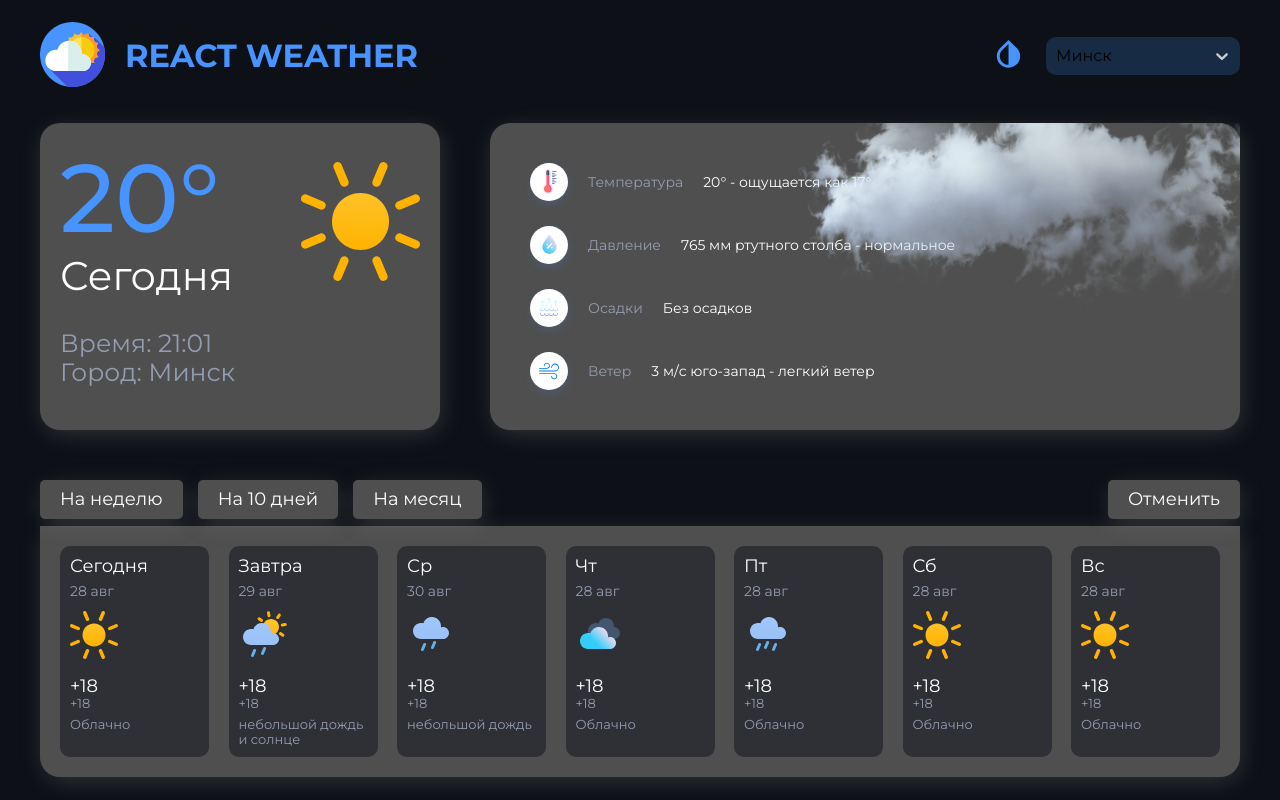
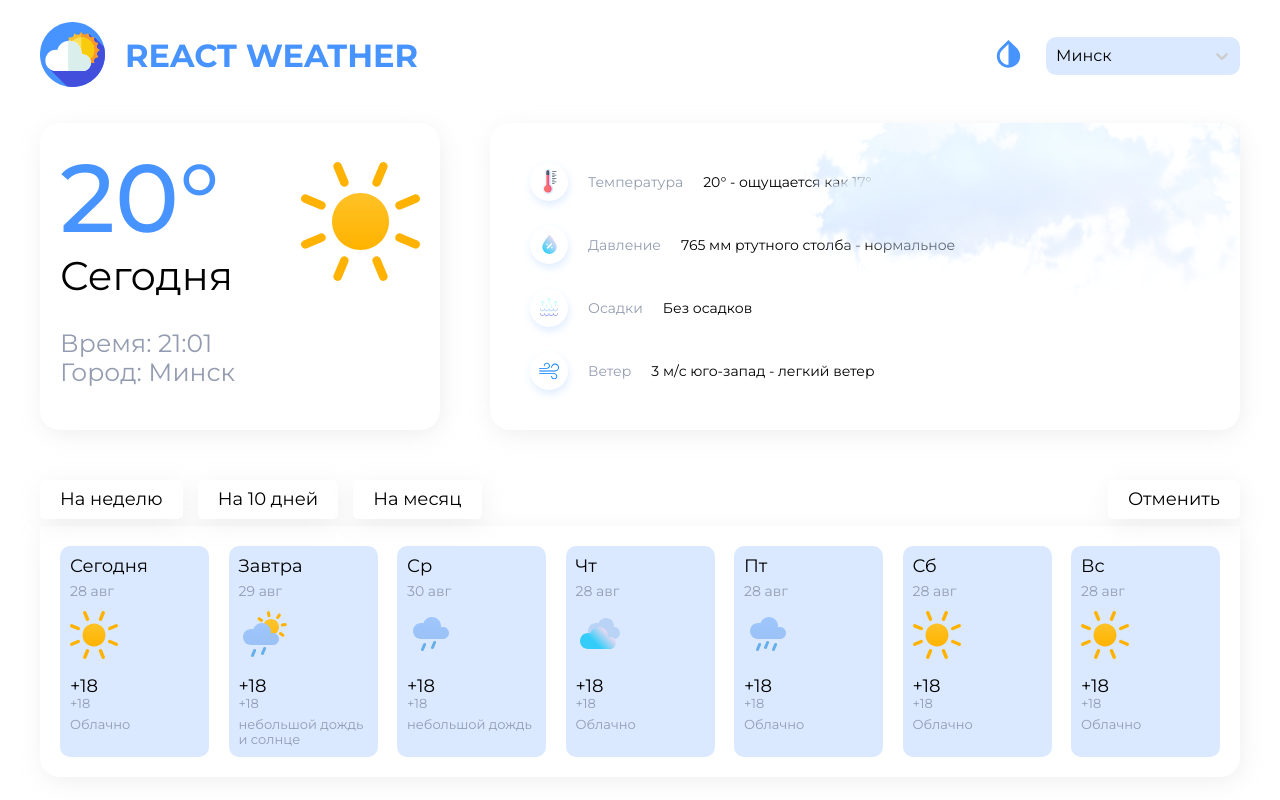
Before and after one commit to dimaurbanovich/weather, a React (Create React App) app: page / in a window 1280 px wide. Built offline with nearby package versions, Linux system fonts and the light colour scheme.

Commit message:
created theme switching using css

```diff
--- /dev/null
+++ b/src/context/themeContext.ts
@@ -0,0 +1,3 @@
+import { createContext } from "react";
+
+export const themeContext = createContext({})
--- a/src/shared/Header/Header.tsx
+++ b/src/shared/Header/Header.tsx
@@ -1,4 +1,4 @@
-import React from 'react';
+import React, { useEffect, useState } from 'react';
 import GlobalSvgSelector from '../../assets/icons/global/GlobalSvgSelector';
 import s from './Header.module.scss';
 import Select from 'react-select';
@@ -12,10 +12,12 @@ const Header = (props: Props) => {
     { value: 'city-3', label: 'Брест ' },
   ];
 
+  const [theme, setTheme] = useState('light');
+
   const colourStyles = {
     control: (styles: any) => ({
       ...styles,
-      backgroundColor: 0 ? '#4F4F4F' : 'rgba(71, 147, 255, 0.2)',
+      backgroundColor: theme === 'dark' ? '#4F4F4F' : 'rgba(71, 147, 255, 0.2)',
       width: '194px',
       height: '37px',
       border: 'none',
@@ -24,9 +26,32 @@ const Header = (props: Props) => {
     }),
     singleValue: (styles: any) => ({
       ...styles,
-      color: 0 ? '#fff' : '#000',
+      color: theme === 'dark' ? '#fff' : '#000',
     }),
   };
+
+  const changeTheme = () => {
+    setTheme(theme === 'light' ? 'dark' : 'light');
+  };
+
+  useEffect(() => {
+    const root = document.querySelector(':root') as HTMLElement;
+
+    const components = [
+      'body-background',
+      'components-background',
+      'card-background',
+      'card-shadow',
+      'text-color',
+    ];
+
+    components.forEach((component) => {
+      root.style.setProperty(
+        `--${component}-default`,
+        `var(--${component}-${theme})`
+      );
+    });
+  }, [theme]);
 
   return (
     <header className={s.header}>
@@ -37,7 +62,7 @@ const Header = (props: Props) => {
         <h1 className={s.title}>React weather</h1>
       </div>
       <div className={s.wrapper}>
-        <div className={s.change_theme}>
+        <div className={s.change_theme} onClick={changeTheme}>
           <GlobalSvgSelector id="change-theme" />
         </div>
         <Select
--- a/src/styles/variables.scss
+++ b/src/styles/variables.scss
@@ -23,25 +23,25 @@ $card-box-shadow-dark: 0px 3px 20px rgba(5, 5, 5, 0.28);
   //body-background
   --body-background-dark: #{$body-background-dark};
   --body-background-light: #{$body-background-light};
-  --body-background-default: var(#{--body-background-dark});
+  --body-background-default: var(#{--body-background-light});
 
   //components-background
   --components-background-dark: #{$components-background-dark};
   --components-background-light: #{$components-background-light};
-  --components-background-default: var(#{--components-background-dark});
+  --components-background-default: var(#{--components-background-light});
 
   //card-background
   --card-background-dark: #{$card-background-dark};
   --card-background-light: #{$card-background-light};
-  --card-background-default: var(#{--card-background-dark});
+  --card-background-default: var(#{--card-background-light});
 
   //card-shadow
   --card-shadow-dark: #{$card-box-shadow-dark};
   --card-shadow-light: #{$card-box-shadow-light};
-  --card-shadow-default: var(#{--card-shadow-dark});
+  --card-shadow-default: var(#{--card-shadow-light});
 
   //text
   --text-color-dark: #{$dark-color};
   --text-color-light: #{$light-color};
-  --text-color-default: var(#{--text-color-dark});
+  --text-color-default: var(#{--text-color-light});
 }
```
